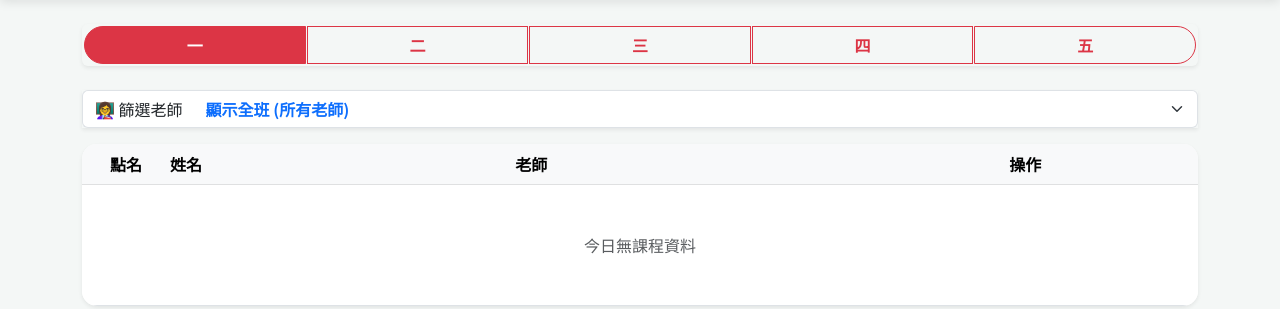
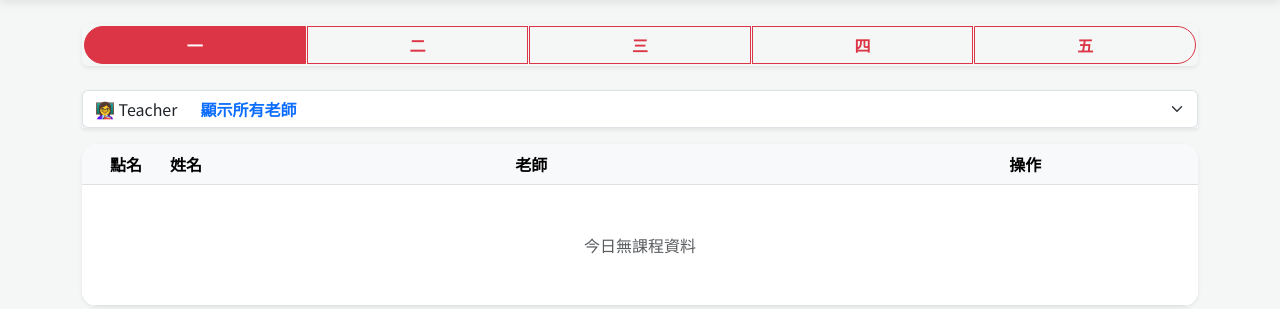
Before and after one commit to Linhsinkai/my-attendance, a Flask app: page /Monday in a window 1280 px wide. Shown: the part 50-359 px from the top of the page. Run offline with Flask 3, Linux system fonts and the light colour scheme; data that the repository does not hold is empty.

Commit message:
update: 使用最新的 GAS URL 並整合修改功能

```diff
--- a/templates/index.html
+++ b/templates/index.html
@@ -49,11 +49,11 @@
         <div class="row mb-3">
             <div class="col-12">
                 <div class="input-group shadow-sm">
-                    <span class="input-group-text bg-white border-end-0">👩‍🏫 篩選老師</span>
+                    <span class="input-group-text bg-white border-end-0">👩‍🏫 Teacher</span>
                     <select class="form-select border-start-0 fw-bold text-primary" id="teacherFilter" onchange="filterTeacher()">
-                        <option value="all">顯示全班 (所有老師)</option>
+                        <option value="all">顯示所有老師</option>
                         {% for t in teachers %}
-                        <option value="{{ t }}">{{ t }} 老師的課</option>
+                        <option value="{{ t }}">{{ t }} </option>
                         {% endfor %}
                     </select>
                 </div>
```
